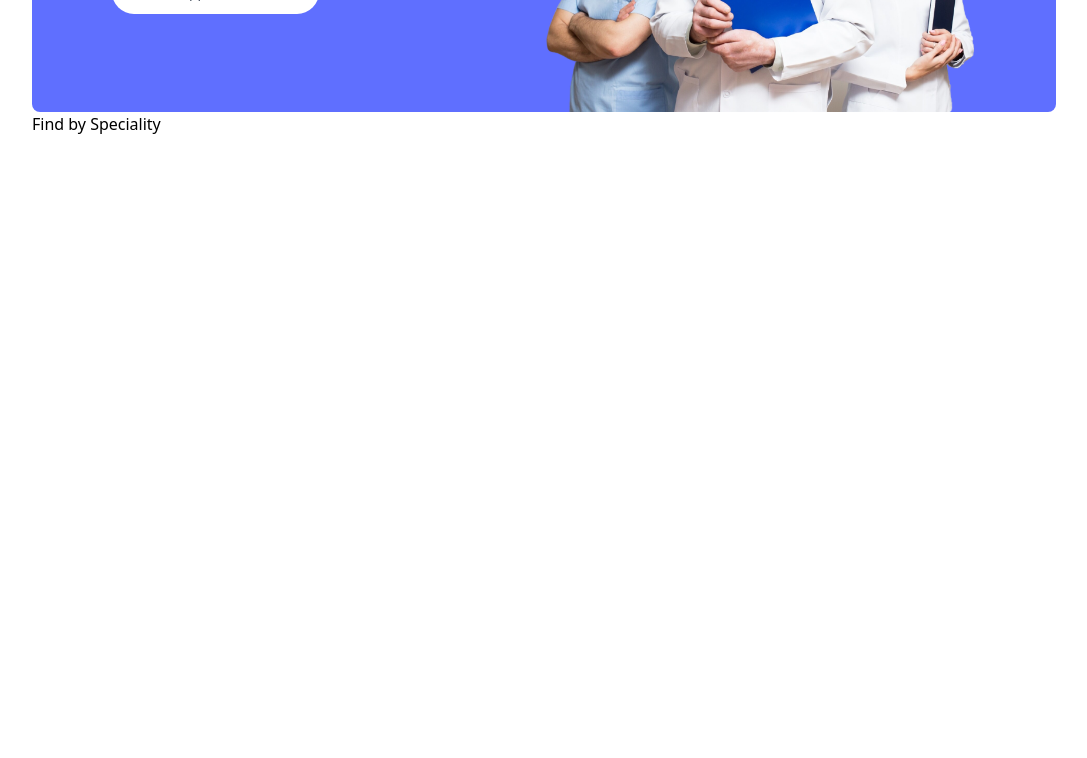
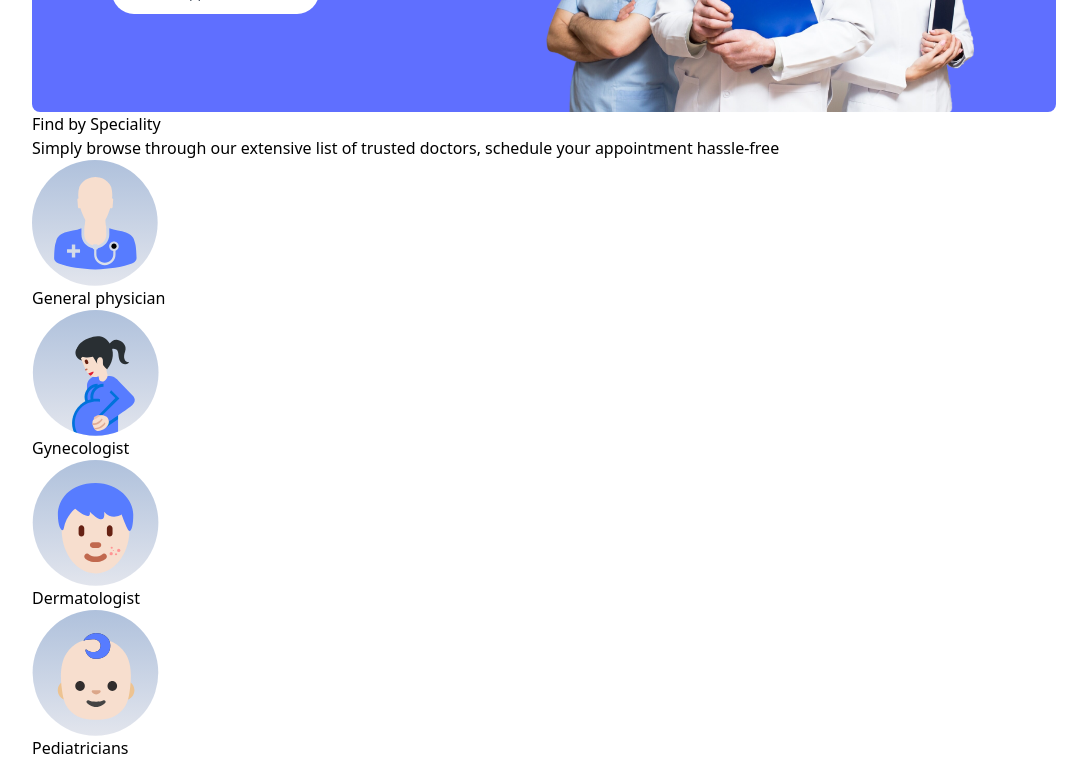
Before and after one commit to Muhammad-Daniyal-Jawad1/doctor-appointment-app, a React app in the folder front-end/: page / in a window 1280 px wide. Shown: the part 580-1338 px from the top of the page, without its empty margins (96-1183 px from the left). Before the commit the page ends 800 px from the top, so only its background shows below. Built offline with nearby package versions, Linux system fonts and the light colour scheme; the HTML template or start-up script is replaced by a standard one.

Commit message:
Adding items for SpecialityMenu.

```diff
--- a/front-end/src/components/SpecialityMenu.jsx
+++ b/front-end/src/components/SpecialityMenu.jsx
@@ -1,9 +1,20 @@
 import React from 'react'
+import { specialityData } from '../assets/assets'
+import { Link } from 'react-router-dom'
 
 const SpecialityMenu = () => {
   return (
     <div id='speciality'>
         <h1>Find by Speciality</h1>
+        <p>Simply browse through our extensive list of trusted doctors, schedule your appointment hassle-free</p>
+        <div>
+            {specialityData.map((item, index)=> (
+                <Link key={index} to={`/doctors/${item.speciality}`}>
+                    <img src={item.image} alt="" />
+                    <p>{item.speciality}</p>
+                </Link>
+            ))}
+        </div>
     </div>
   )
 }
```
